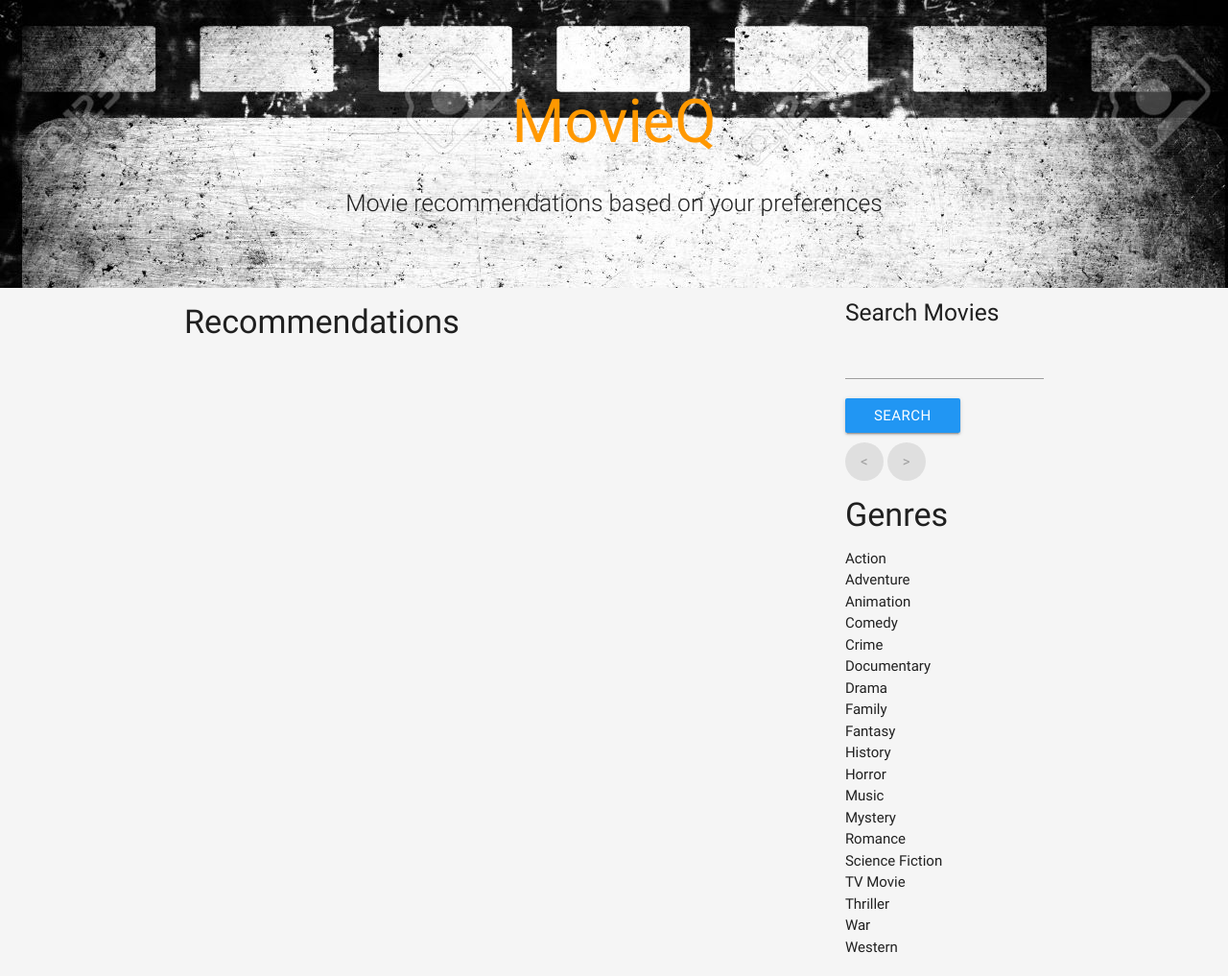
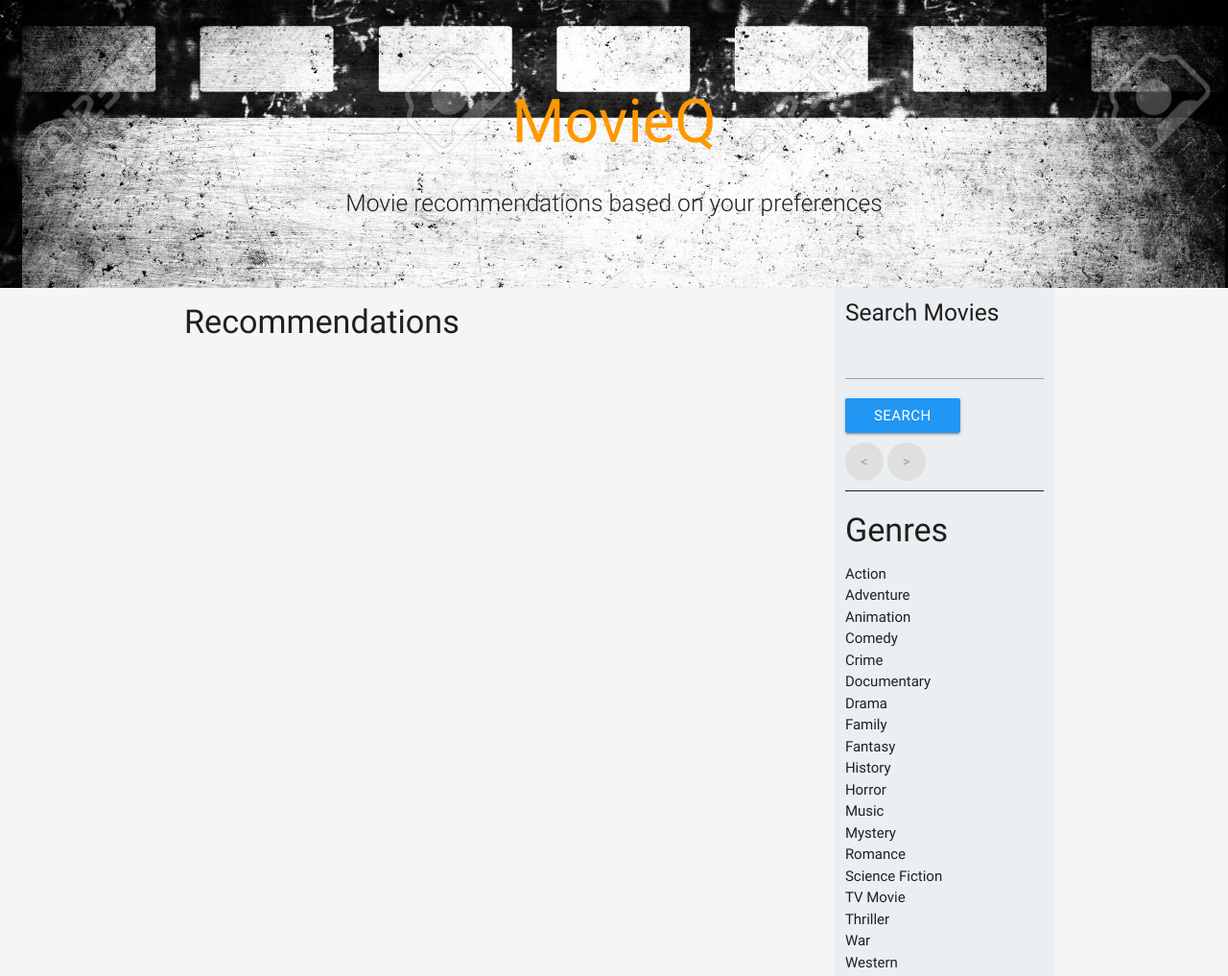
Before and after one commit to jdgrillone/MovieQ, a plain HTML site: page index.html in a window 1280 px wide. Shown: the top 1017 px of the page at 96% size. Drawn offline with nearby package versions, Linux system fonts and the light colour scheme; no server answers.

Commit message:
updated side list

```diff
--- a/assets/css/style.css
+++ b/assets/css/style.css
@@ -1,4 +1,6 @@
-#next-previous-buttons {margin-top: 10px;};
+#next-previous-buttons {
+	margin-top: 10px;
+}
 
 .recent {
 	padding: 20px;
@@ -10,8 +12,17 @@
 	padding: 5px;
 }
 
-#index-banner {background-image: url("../css/film-reel.jpg");
+#index-banner {
+	background-image: url("../css/film-reel.jpg");
+	height: 300px;
+	width: 100%;
+}
 
-				height: 300px;
-				width: 100%;
+#genre-heading {
+	padding-top: 5px;
+	border-top: solid 1px;
 }
+
+#next-previous-buttons {
+	padding-bottom: 10px;
+}
--- a/index.html
+++ b/index.html
@@ -31,7 +31,7 @@
 			<div id="recommendation-info"></div>
 			</div>
 	<!-- user input -->
-			<div class="col s3">
+			<div class="col s3 #eceff1 blue-grey lighten-5">
 				<div id=""><h5>Search Movies</h5>
 					<input id="movie-input" type="text" class="search">
 					<button id="movie-search" class="btn floating blue" type="search" name="action">Search</button>
```
